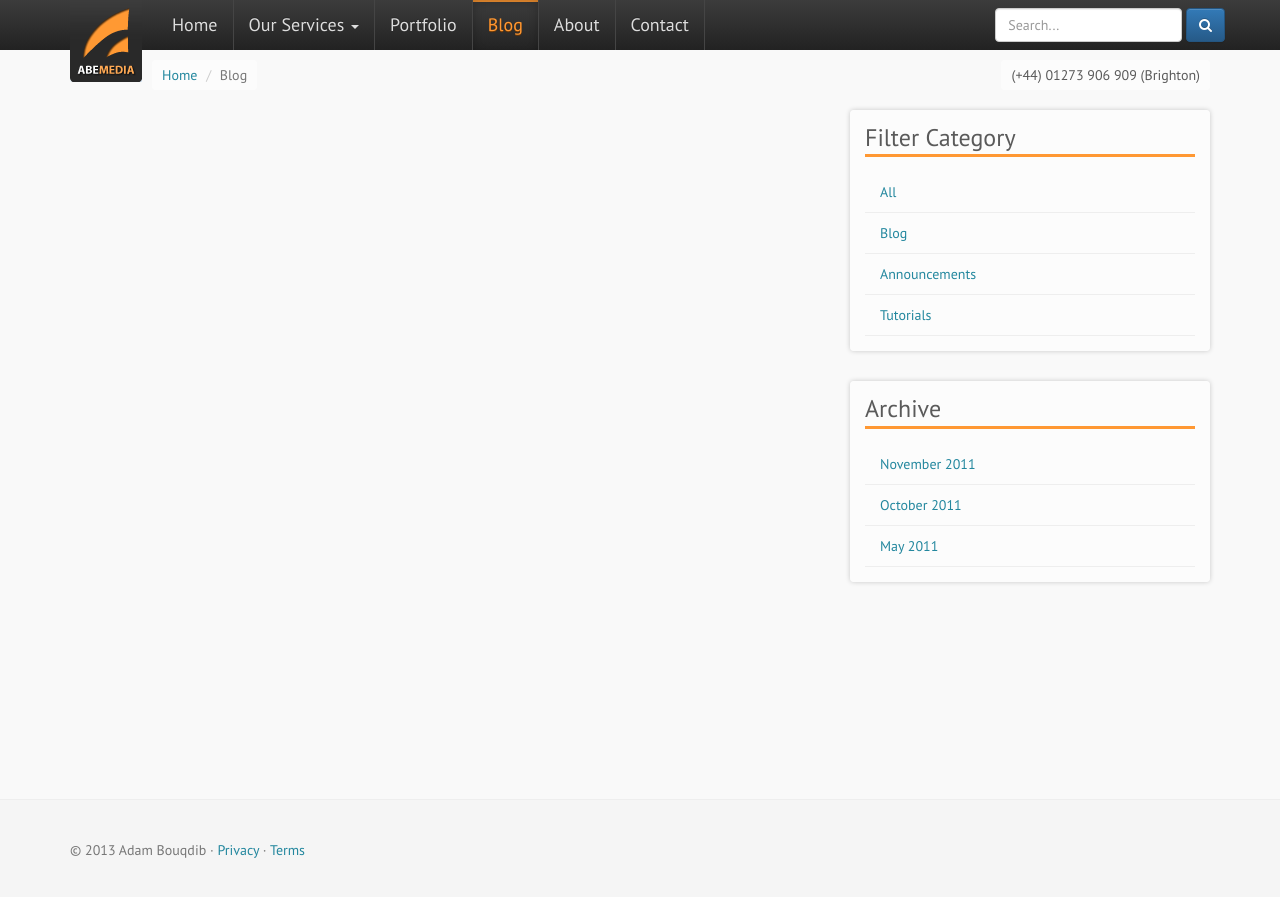
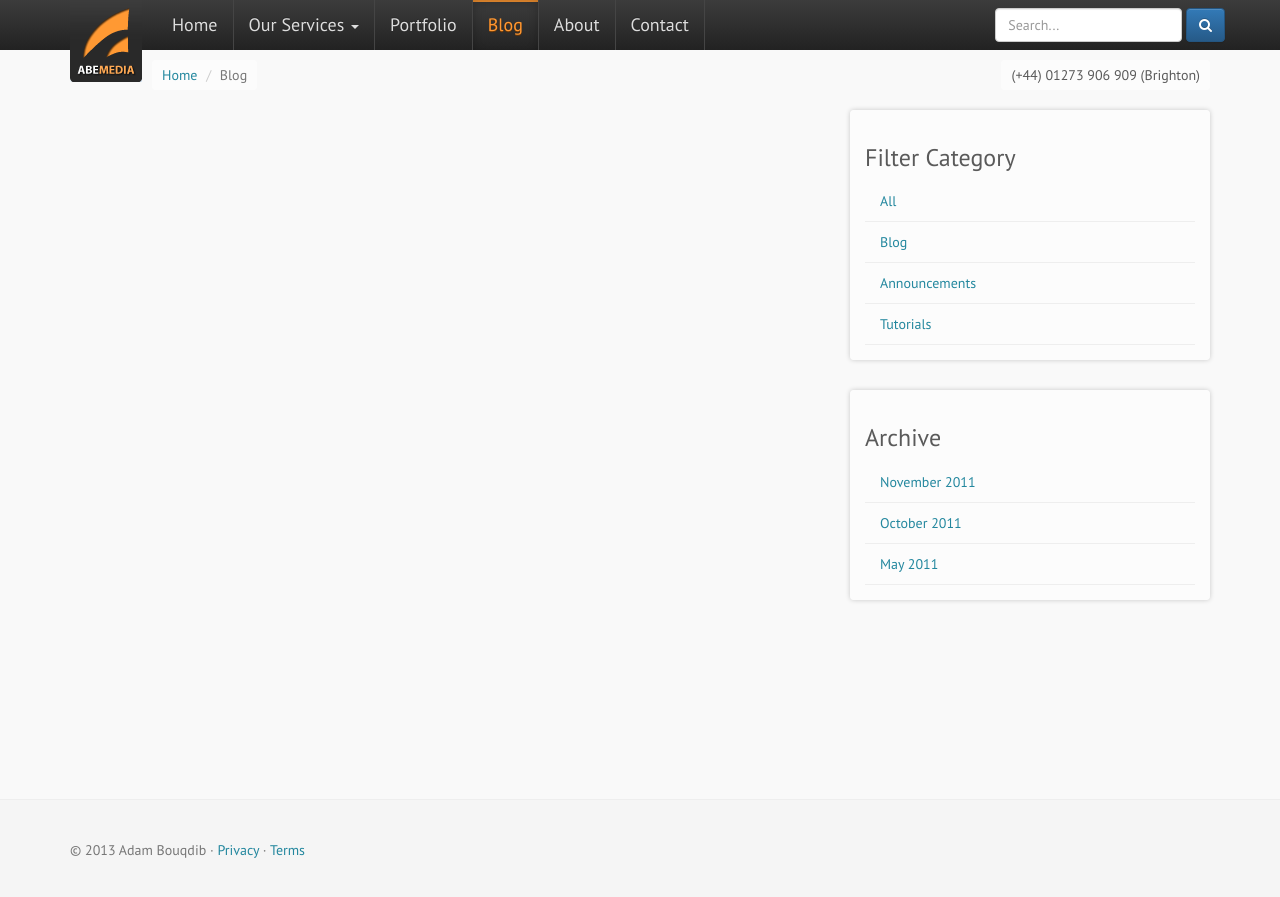
Before and after one commit to abemedia/abemedia.github.io, a Jekyll site: the page built from blog/index.html, in a window 1280 px wide. Shown: the top 897 px of the page. Built offline with Jekyll 4.4.1, drawn with Linux system fonts in a browser that asks for light colours; nearby versions of some CDN libraries; comment, search, counter and statistics services are not loaded.

Commit message:
Update style.css

```diff
--- a/css/style.css
+++ b/css/style.css
@@ -151,7 +151,7 @@ footer {
 div + .box {
         margin-top:30px;
 }
-.box > h3 {
+.box h3.box-header {
         border-bottom:3px solid #ff9833;
         margin:0 0 15px;
         padding-bottom:3px;
```
